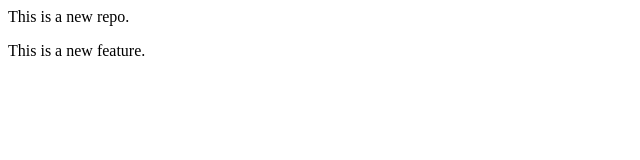
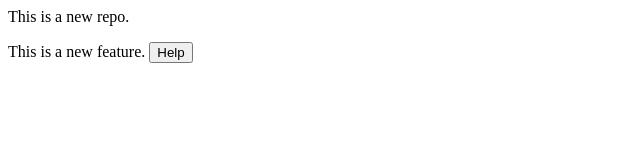
Before and after one commit to Ashish89Rangari/Localrepo, a plain HTML site: page index.html in a window 1280 px wide. Shown: the whole page, without its empty margins (0-640 px from the left). Drawn offline with Linux system fonts and the light colour scheme.

Commit message:
Add button

```diff
--- a/index.html
+++ b/index.html
@@ -1,2 +1,2 @@
 <p>This is a new repo.</p>
-<p>This is a new feature.</p>
+<p>This is a new feature. <button>Help</button></p>
```
